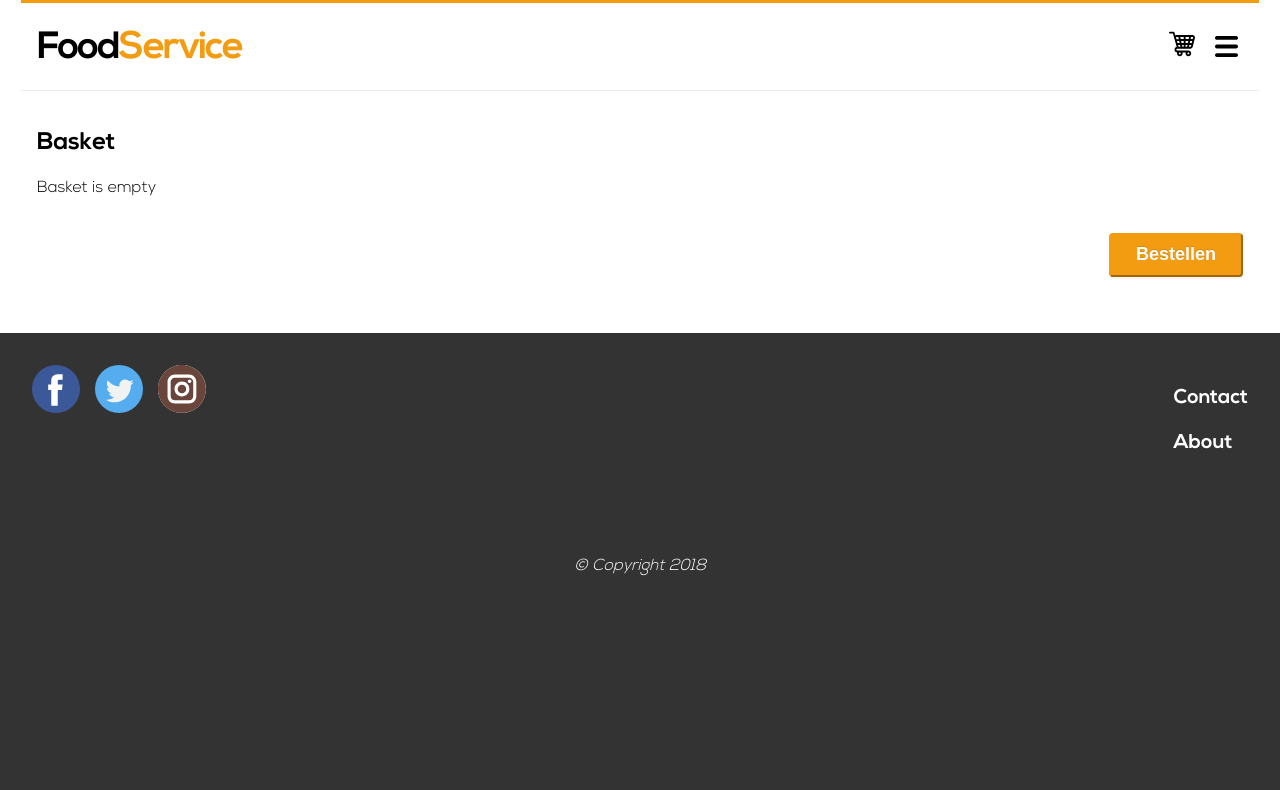
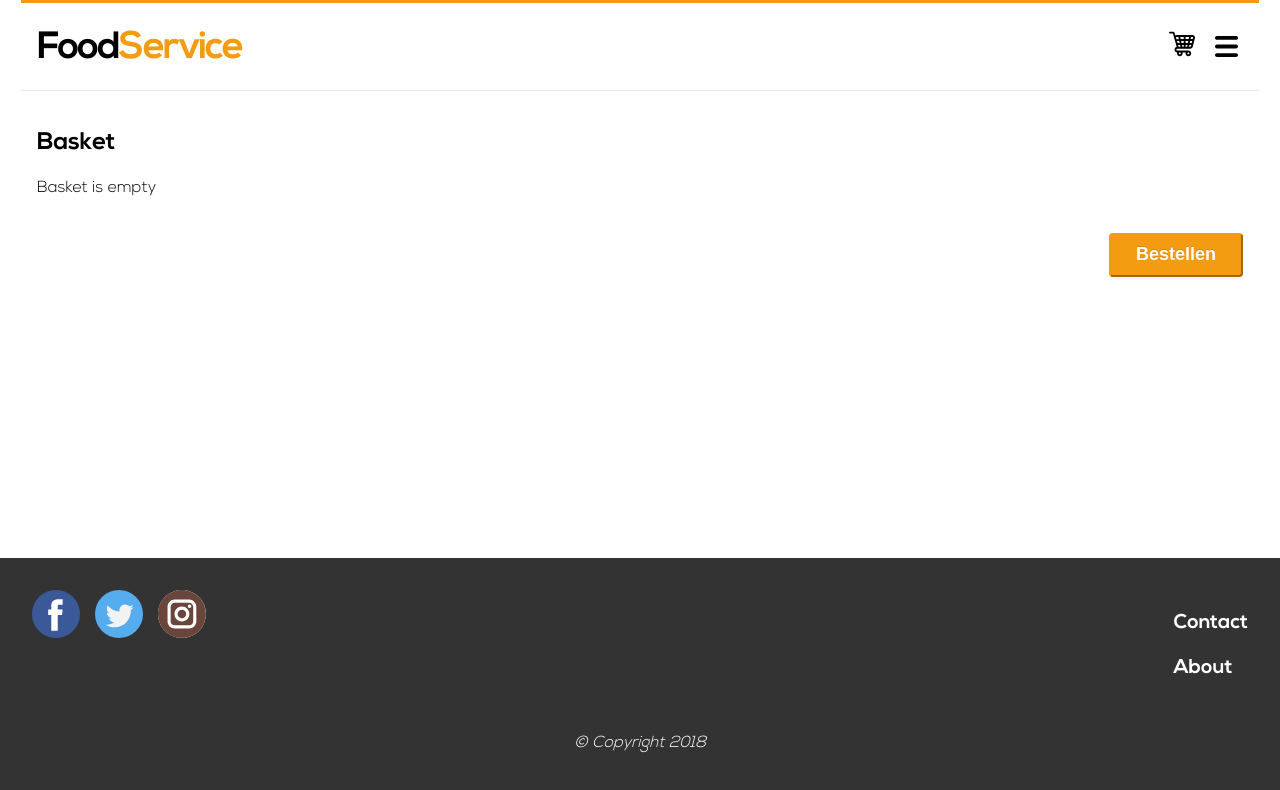
Before and after one commit to tijp/food-service, a React (Create React App) app: page /basket in a window 1280 px wide. Shown: the top 790 px of the page. Built offline with nearby package versions, Linux system fonts and the light colour scheme.

Commit message:
fixed bottom footer

```diff
--- a/src/components/Footer.tsx
+++ b/src/components/Footer.tsx
@@ -6,8 +6,9 @@ import TwitterIcon from '../assets/icons/twitter.svg';
 import InstagramIcon from '../assets/icons/instagram.svg';
 
 const FooterContainer = styled.footer`
+  /* flex-shrink: 0; */
+  width: 100vw;
   margin-top: 40px;
-  width: 100vw;
   background: #333;
 `;
 
@@ -39,7 +40,7 @@ const Copyright = styled.i`
   display: flex;
   justify-content: center;
   color: #fff;
-  margin: 48px 0;
+  margin-bottom: 48px;
 `;
 
 const Footer = () => (
--- a/src/index.css
+++ b/src/index.css
@@ -28,3 +28,9 @@ body {
   -webkit-font-smoothing: antialiased;
   -moz-osx-font-smoothing: grayscale;
 }
+
+#root {
+  display: flex;
+  flex-direction: column;
+  min-height: 100vh;
+}
--- a/src/pages/app/Routes.tsx
+++ b/src/pages/app/Routes.tsx
@@ -12,8 +12,9 @@ import Contact from '../Contact';
 import Basket from '../Basket/Basket';
 
 const MaxWidth = styled.div`
+  flex: 1;
   margin: 0 auto;
-  max-width: 1238px;
+  width: 100%; max-width: 1238px;
   /* padding: 32px; // Desktop */
   /* padding: 24px 16px; // Mobile */
 `;
```
